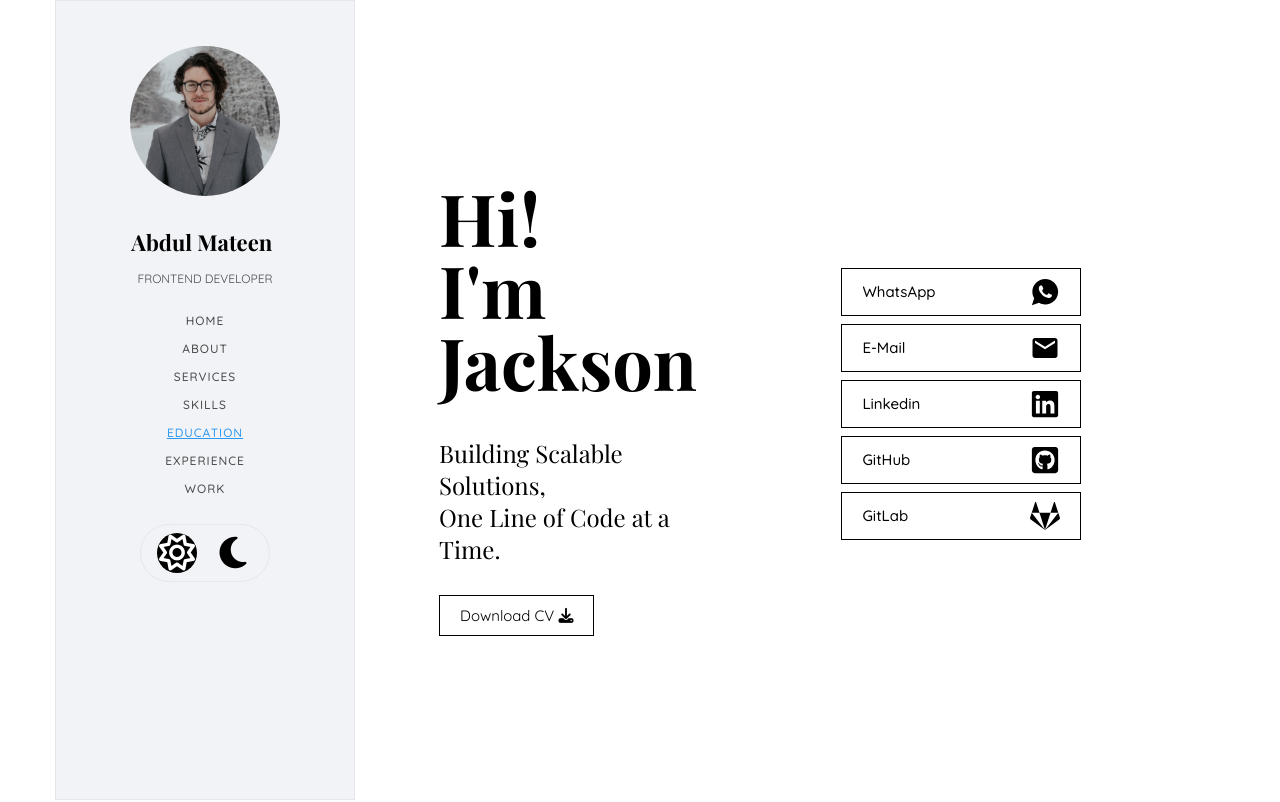
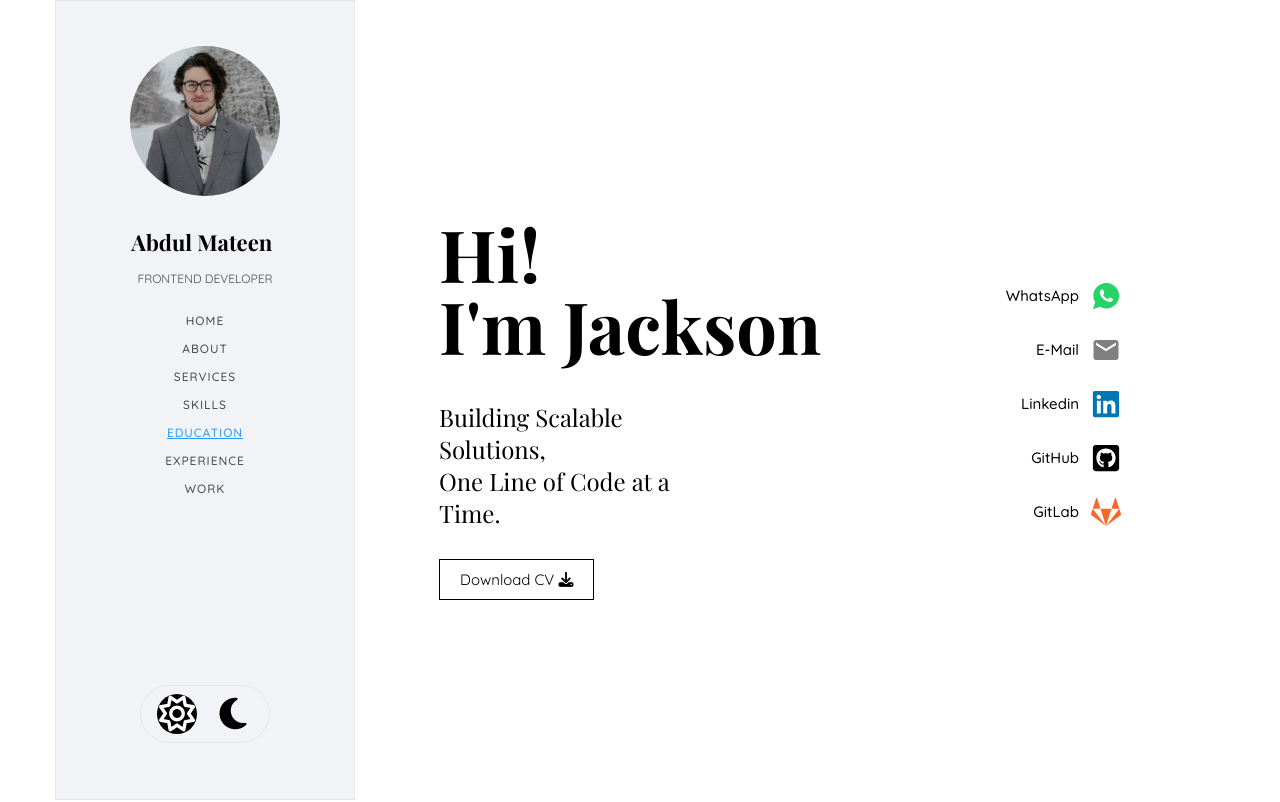
Before and after one commit to fastians/my-shelf, a React (Vite) app: page / in a window 1280 px wide. Shown: the top 802 px of the page. Built offline with nearby package versions, Linux system fonts and the light colour scheme; a web font is replaced by a local one.

Commit message:
made icons colorful and changed position of the ThemeChanger

```diff
--- a/src/Components/MainDiv/MainDiv.jsx
+++ b/src/Components/MainDiv/MainDiv.jsx
@@ -6,14 +6,15 @@ import { IoLogoWhatsapp } from "react-icons/io";
 import { BsLinkedin } from "react-icons/bs";
 import { FaGithubSquare, FaGitlab } from "react-icons/fa";
 import { FaLinkedin } from "react-icons/fa6";
+import { FaWhatsapp } from "react-icons/fa";
 const MainDiv = () => {
   return (
     <div id="colorlib-main" className="dark:bg-black">
       <section id="home" className="h-full dark:bg-black" data-section="home">
         <div className="flexslider h-full">
           <ul className="">
-            <li className="relative h-[100vh] flex  justify-center px-20">
-              <div className=" flex flex-col gap-6  justify-center w-full">
+            <li className="relative h-[100vh] flex items-center justify-between px-20 ">
+              <div className=" flex flex-col gap-6  justify-center   h-fit">
                 <h1 className="sm:text-7xl text-3xl font-bold ">
                   Hi! <br className="my-4" />
                   I'm Jackson
@@ -29,47 +30,57 @@ const MainDiv = () => {
                   </a>
                 </p>
               </div>
-              <div className="flex flex-col  items-center justify-center gap-2 px-4  font-medium w-full">
+              <div className="flex flex-col  items-end justify-center gap-2   font-medium  h-fit">
                 <a
                   href="https://wa.me/+923222243431"
-                  className="btn-learn flex items-center justify-between !py-2 gap-2 w-60"
+                  className="btn-icons flex items-center justify-end !py-2 gap-3 w-60 group"
                 >
-                  WhatsApp
-                  <IoLogoWhatsapp size="30px" />
+                  <span className="group-hover:border-b  border-black">
+                    WhatsApp
+                  </span>
+                  <IoLogoWhatsapp size="30px" color="#25D366" />
                 </a>
                 <a
-                  className="btn-learn flex items-center !py-2 gap-2 w-60 justify-between"
+                  className="btn-icons flex items-center justify-end !py-2 gap-3 w-60 group"
                   target="_blank"
                   href="https://mail.google.com/"
                 >
-                  E-Mail
-                  <MdEmail size="30px" />
+                  <span className="group-hover:border-b  border-black">
+                    E-Mail
+                  </span>
+                  <MdEmail size="30px" color="gray" />
                 </a>
 
                 <a
-                  className="btn-learn flex items-center !py-2 gap-2 w-60 justify-between"
+                  className="btn-icons flex items-center justify-end !py-2 gap-3 w-60 group"
                   href="https://www.linkedin.com/in/abdul-mateen-374562333/"
                   target="_blank"
                 >
-                  Linkedin
-                  <FaLinkedin size="30px" />
+                  <span className="group-hover:border-b  border-black">
+                    Linkedin
+                  </span>
+                  <FaLinkedin size="30px" color="#0077B5" />
                 </a>
 
                 <a
-                  className="btn-learn flex items-center !py-2 gap-2 w-60 justify-between"
+                  className="btn-icons flex items-center justify-end !py-2 gap-3 w-60 group"
                   href="https://github.com/abdulnextdev"
                   target="_blank"
                 >
-                  GitHub
+                  <span className="group-hover:border-b  border-black">
+                    GitHub
+                  </span>
                   <FaGithubSquare size="30px" />
                 </a>
                 <a
-                  className="btn-learn flex items-center !py-2 gap-2 w-60 justify-between"
+                  className="btn-icons flex items-center justify-end !py-2 gap-3 w-60 group"
                   href="https://gitlab.com/abdulnextdev"
                   target="_blank"
                 >
-                  GitLab
-                  <FaGitlab size="30px" />
+                  <span className="group-hover:border-b border-black">
+                    GitLab
+                  </span>
+                  <FaGitlab size="30px" color="#F96826" />
                 </a>
               </div>
             </li>
@@ -77,7 +88,7 @@ const MainDiv = () => {
         </div>
       </section>
 
-      <section className="colorlib-about" id="about">
+      <section className="colorlib-about " id="about">
         <div className="colorlib-narrow-content">
           <div className="row">
             <div className="col-md-12">
--- a/src/Components/Sidebar/Sidebar.jsx
+++ b/src/Components/Sidebar/Sidebar.jsx
@@ -1,4 +1,4 @@
-import React, { useEffect, useState } from "react";
+import React, { Fragment, useEffect, useState } from "react";
 import MainDiv from "../MainDiv/MainDiv";
 import ThemeChanger from "../ThemeChanger/ThemeChanger";
 
@@ -89,8 +89,9 @@ const Sidebar = () => {
         <aside
           id="colorlib-aside"
           role="complementary"
-          className="border h-full dark:bg-black bg-[#f2f3f7]"
+          className="border h-full flex flex-col justify-between dark:bg-black bg-[#f2f3f7]"
         >
+          <div>
             <div className="text-center">
               <div
                 className="author-img"
@@ -99,9 +100,7 @@ const Sidebar = () => {
               <h1 id="colorlib-logo" className="dark:text-white text-black">
                 <a href="index.html">Abdul Mateen</a>
               </h1>
-            <span className="position">
-              Frontend Developer
-            </span>
+              <span className="position">Frontend Developer</span>
             </div>
             <nav id="colorlib-main-menu" role="navigation" className="navbar">
               <div
@@ -143,7 +142,8 @@ const Sidebar = () => {
                   </li>
                   <li
                     className={`cursor-pointer hover:underline hover:text-[#2c98f0] transition-all duration-300 ${
-                    activeSection === "education" && "text-[#2c98f0] underline"
+                      activeSection === "education" &&
+                      "text-[#2c98f0] underline"
                     }`}
                     onClick={() => scrollToSection("education")}
                   >
@@ -151,7 +151,8 @@ const Sidebar = () => {
                   </li>
                   <li
                     className={`cursor-pointer hover:underline hover:text-[#2c98f0] transition-all duration-300 ${
-                    activeSection === "experience" && "text-[#2c98f0] underline"
+                      activeSection === "experience" &&
+                      "text-[#2c98f0] underline"
                     }`}
                     onClick={() => scrollToSection("experience")}
                   >
@@ -184,7 +185,8 @@ const Sidebar = () => {
                 </ul>
               </div>
             </nav>
-          <div className="flex justify-center items-center">
+          </div>
+          <div className="flex justify-center items-center ">
             <ThemeChanger />
           </div>
         </aside>
--- a/src/index.css
+++ b/src/index.css
@@ -24,3 +24,14 @@
   background: #000 !important;
   color: white;
 }
+
+.btn-icons {
+  color: #000;
+  background: transparent !important;
+  padding: 10px 20px;
+  cursor: pointer;
+  transition: all 0.2s ease-in-out;
+}
+.btn-icons:hover {
+  color: black;
+}
```
Lines whose indentation alone changed are shown as unchanged.
